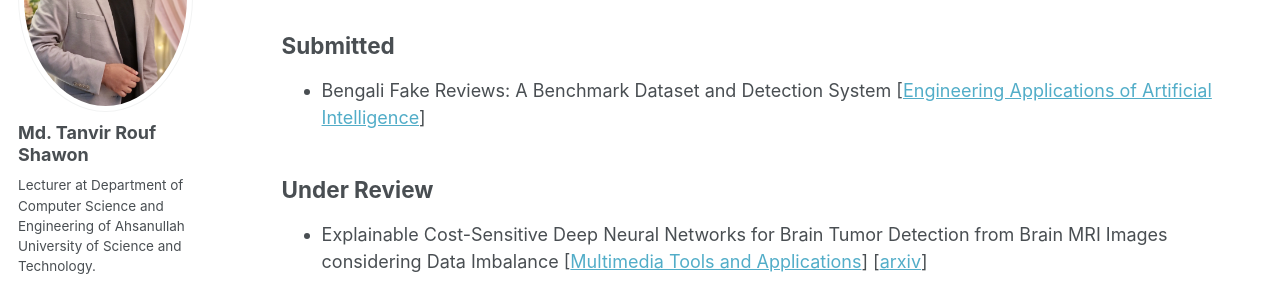
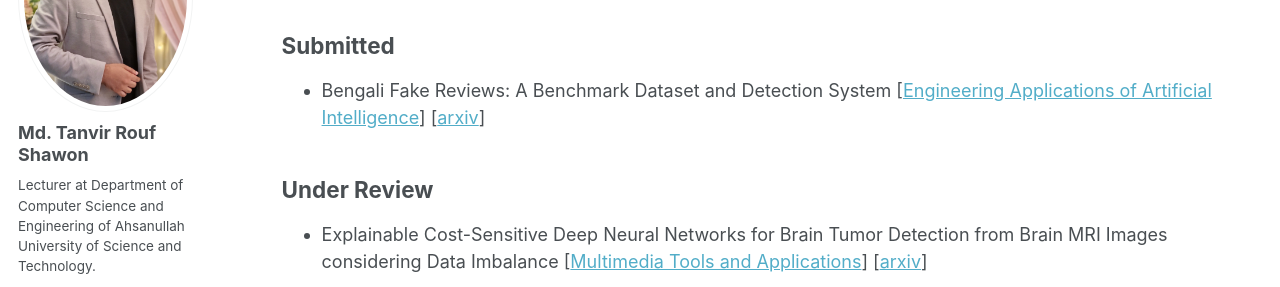
Before and after one commit to shawon-tanvir/shawon-tanvir.github.io, a Jekyll site: the page built from _pages/projects.md, in a window 1280 px wide and 900 px high, scrolled down 661 px. Shown: the part 153-440 px from the top of the window. Built offline with Jekyll 4.4.1, drawn with Linux system fonts in a browser that asks for light colours.

Commit message:
Update projects.md

```diff
--- a/_pages/projects.md
+++ b/_pages/projects.md
@@ -23,7 +23,7 @@ author_profile: true
 * Medical Image Classification using Federated Learning and Generative Adversarial Networks/Semi-Supervised Learning.
 
 ## Submitted
-* Bengali Fake Reviews: A Benchmark Dataset and Detection System [[Engineering Applications of Artificial Intelligence](https://www.sciencedirect.com/journal/engineering-applications-of-artificial-intelligence)]
+* Bengali Fake Reviews: A Benchmark Dataset and Detection System [[Engineering Applications of Artificial Intelligence](https://www.sciencedirect.com/journal/engineering-applications-of-artificial-intelligence)] [[arxiv](https://arxiv.org/abs/2308.01987)]
 
 
 ## Under Review
```
